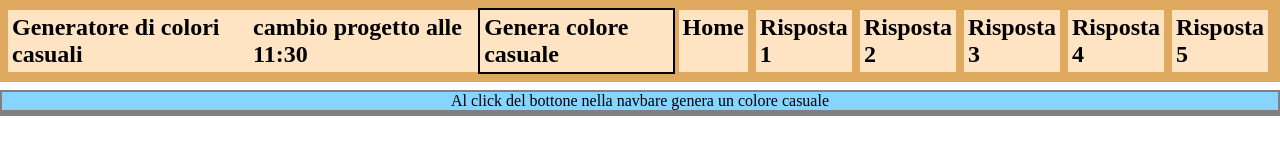
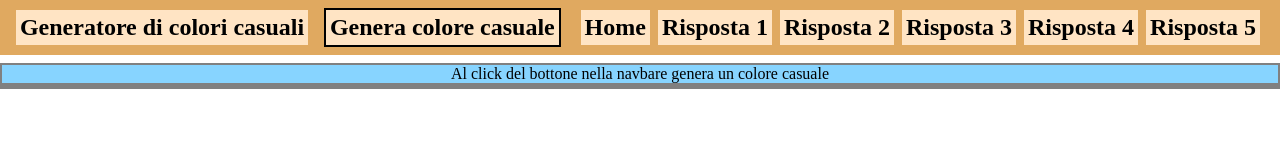
Before and after one commit to Marchino00/Test-WebDv, a plain HTML site: page 22-05/frontEnd/index.html in a window 1280 px wide. Drawn offline with Linux system fonts and the light colour scheme.

Commit message:
elimino una scritta

```diff
--- a/22-05/frontEnd/index.html
+++ b/22-05/frontEnd/index.html
@@ -11,7 +11,6 @@
     <header>
         <nav>
             <div>Generatore di colori casuali</div>
-            <div>cambio progetto alle 11:30</div>
             <div class="generaColoreBtn">Genera colore casuale</div>
             <ul>
                 <li><a href="..//frontEnd/index.html">Home</a></li>
```
Also changed, not shown: 22-05/frontEnd/cinque.html (+0 -1 lines), 22-05/frontEnd/due.html (+0 -1 lines), 22-05/frontEnd/quatro.html (+0 -1 lines), 22-05/frontEnd/tre.html (+0 -1 lines), 22-05/frontEnd/uno.html (+0 -1 lines).
